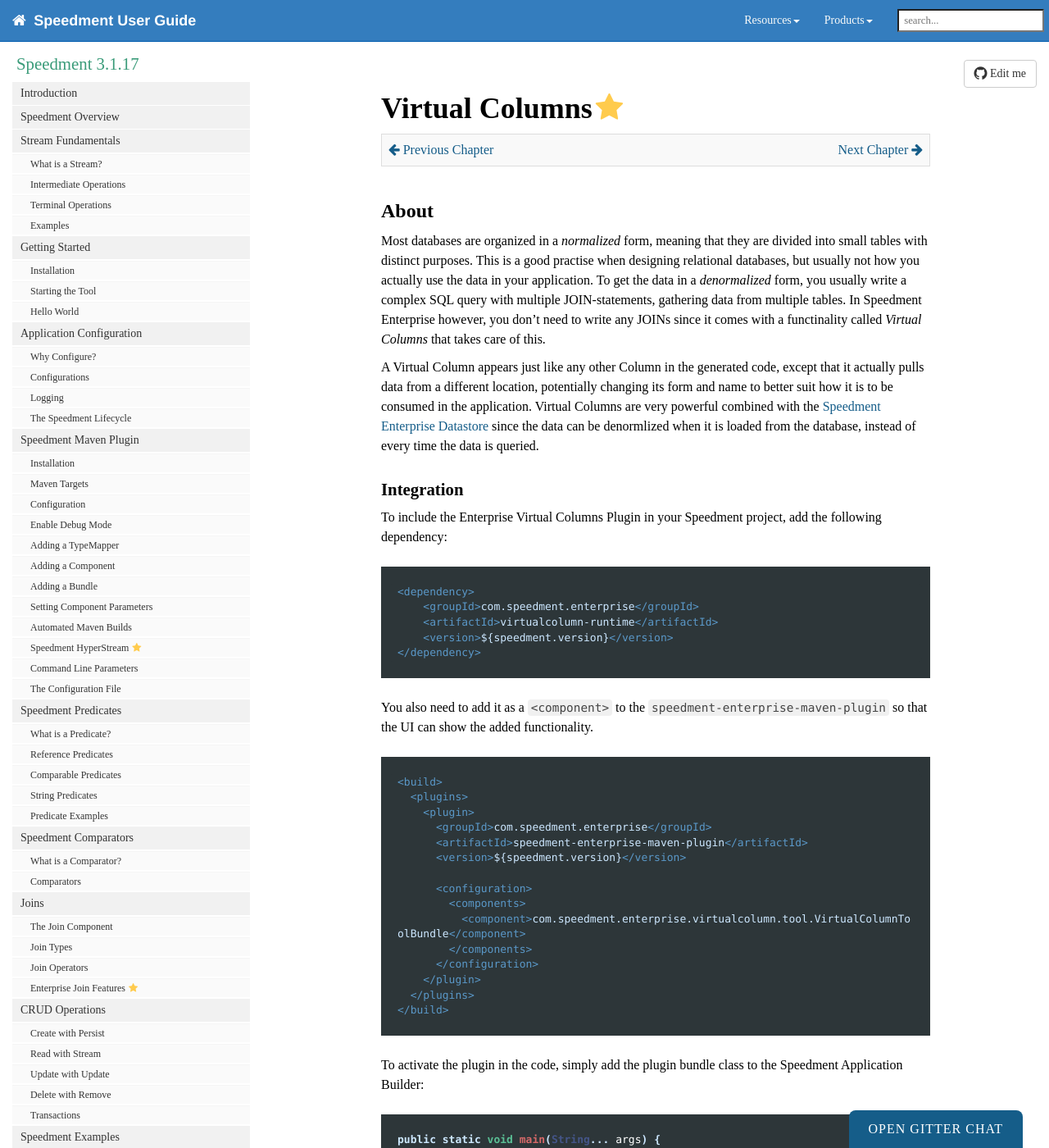
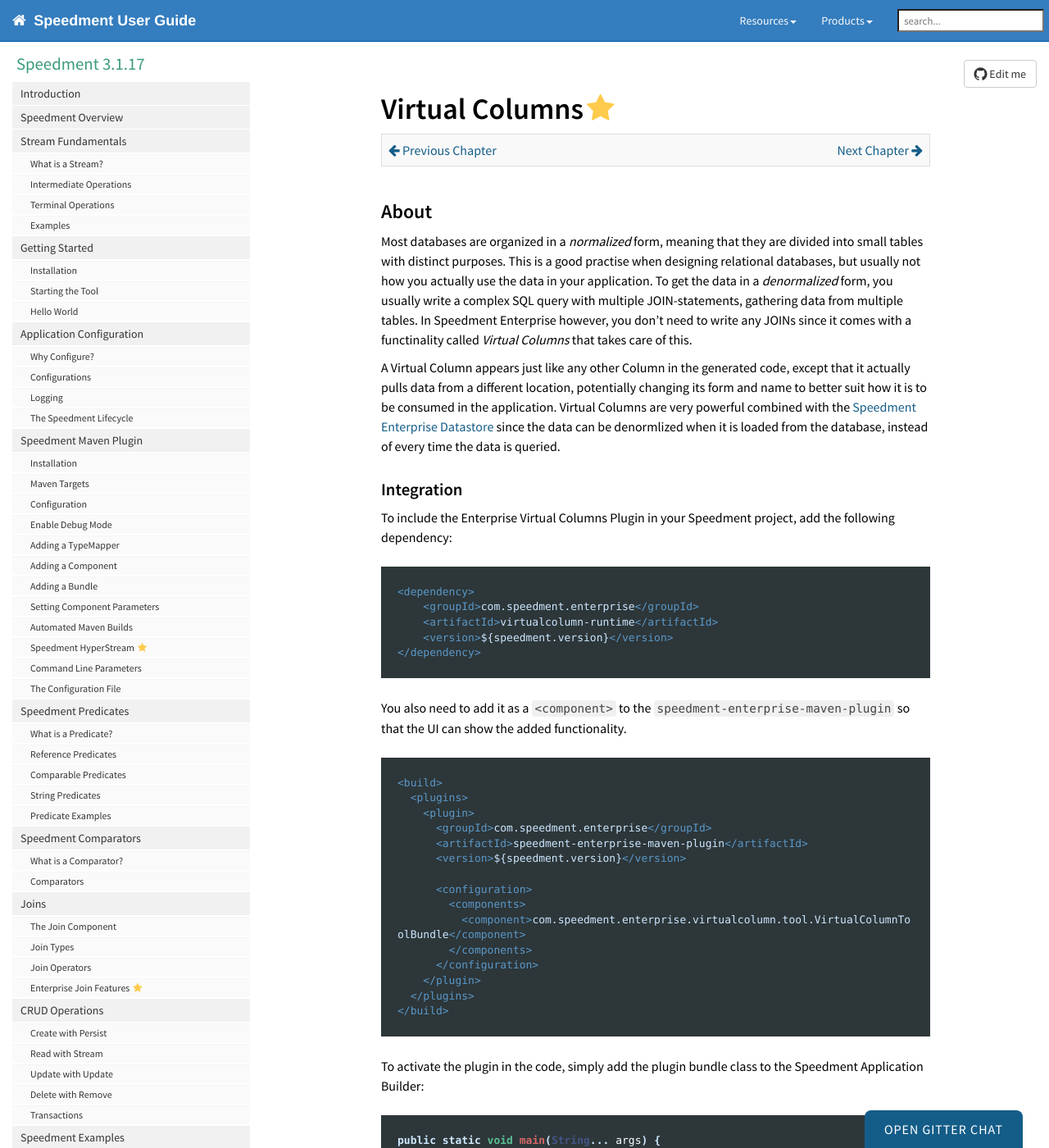
Before and after one commit to speedment/speedment-doc, a Jekyll site: the page built from pages/enterprise_virtualcolumns.md, in a window 1280 px wide and 1400 px high. Shown: the whole window at 82% size. Built offline with Jekyll 4.4.1, drawn with Linux system fonts in a browser that asks for light colours; nearby versions of some CDN libraries; comment, search, counter and statistics services are not loaded.

Commit message:
Update font-faces to be compatible with all browsers

```diff
--- a/css/customstyles.css
+++ b/css/customstyles.css
@@ -1,30 +1,24 @@
 /*** Load Custom Fonts ***/
 
-@font-face { src: url("../css/fonts/SourceSansPro-Bold.ttf"); }
-@font-face { src: url("../css/fonts/SourceSansPro-BoldItalic.ttf"); }
-@font-face { src: url("../css/fonts/SourceSansPro-Italic.ttf"); }
-@font-face { src: url("../css/fonts/SourceSansPro-Regular.ttf"); }
-@font-face { src: url("../css/fonts/SourceSansPro-SemiBold.ttf"); }
-@font-face { src: url("../css/fonts/SourceSansPro-SemiBoldItalic.ttf"); }
+@font-face { font-family: "Source Sans Pro Bold"; font-weight: 700; src: url("../css/fonts/SourceSansPro-Bold.ttf"); }
+@font-face { font-family: "Source Sans Pro Bold Italic"; font-weight: 700; font-style: italic; src: url("../css/fonts/SourceSansPro-BoldItalic.ttf"); }
+@font-face { font-family: "Source Sans Pro Italic"; font-weight: 400; font-style: italic; src: url("../css/fonts/SourceSansPro-Italic.ttf"); }
+@font-face { font-family: "Source Sans Pro"; font-weight: 400;src: url("../css/fonts/SourceSansPro-Regular.ttf"); }
+@font-face { font-family: "Source Sans Pro SemiBold"; font-weight: 600; src: url("../css/fonts/SourceSansPro-SemiBold.ttf"); }
+@font-face { font-family: "Source Sans Pro SemiBold Italic"; font-weight: 600; font-style: italic; src: url("../css/fonts/SourceSansPro-SemiBoldItalic.ttf"); }
 
 body {
     font-size:16px;
     font-family: "Source Sans Pro", sans serif;
     line-height: 1.5em;
-    font-weight: 400;
-    font-style: normal;
 }
 
 .language-java {
     font-family: "Source Code Pro", sans serif;
-    font-weight: 400;
-    font-style: normal;
 }
 
 h1, h2, h3, h4, h5, h6{
-    font-family: "Source Sans Pro", sens serif;
-    font-weight: 600;
-    font-style: normal;
+    font-family: "Source Sans Pro SemiBold", sans serif;
 }
 
 h3, h4 {
```
